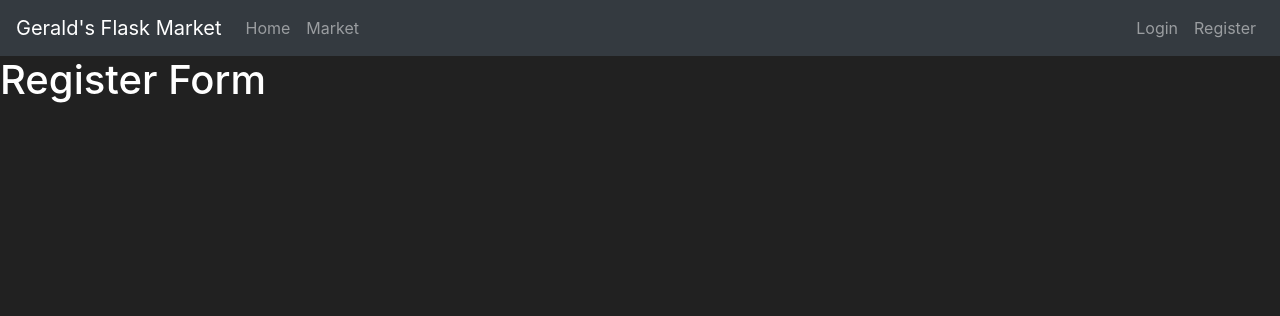
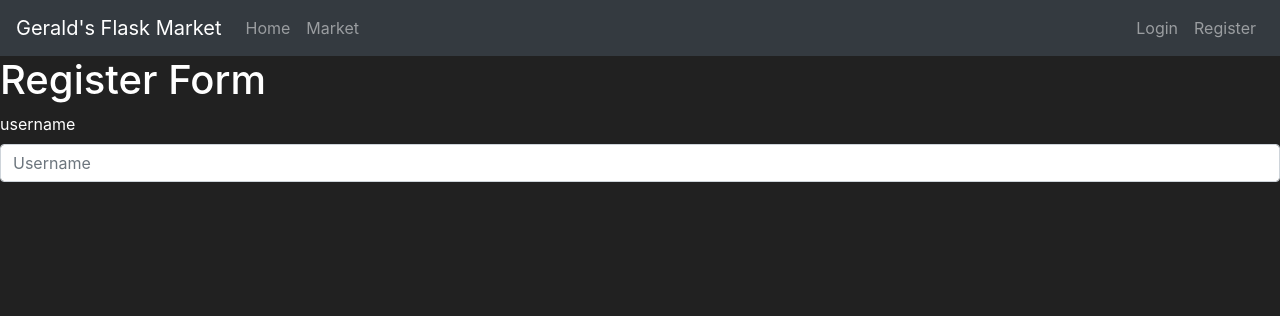
Before and after one commit to GeraldIhekwaba/CA2project, a Flask app: page /register in a window 1280 px wide. Shown: the top 316 px of the page. Run offline with Flask 3, Linux system fonts and the light colour scheme; some libraries are stand-ins or nearby versions.

Commit message:
Adding a username lable

```diff
--- a/market/templates/register.html
+++ b/market/templates/register.html
@@ -5,4 +5,8 @@ Register Page
 
 {% block content %}
 <h1>Register Form</h1>
+    <form method="POST" class="form-register" style="color:white">
+        {{ form.username.label() }}
+        {{ form.username(class="form-control", placeholder="Username") }}
+    </form>
 {% endblock %}
```
